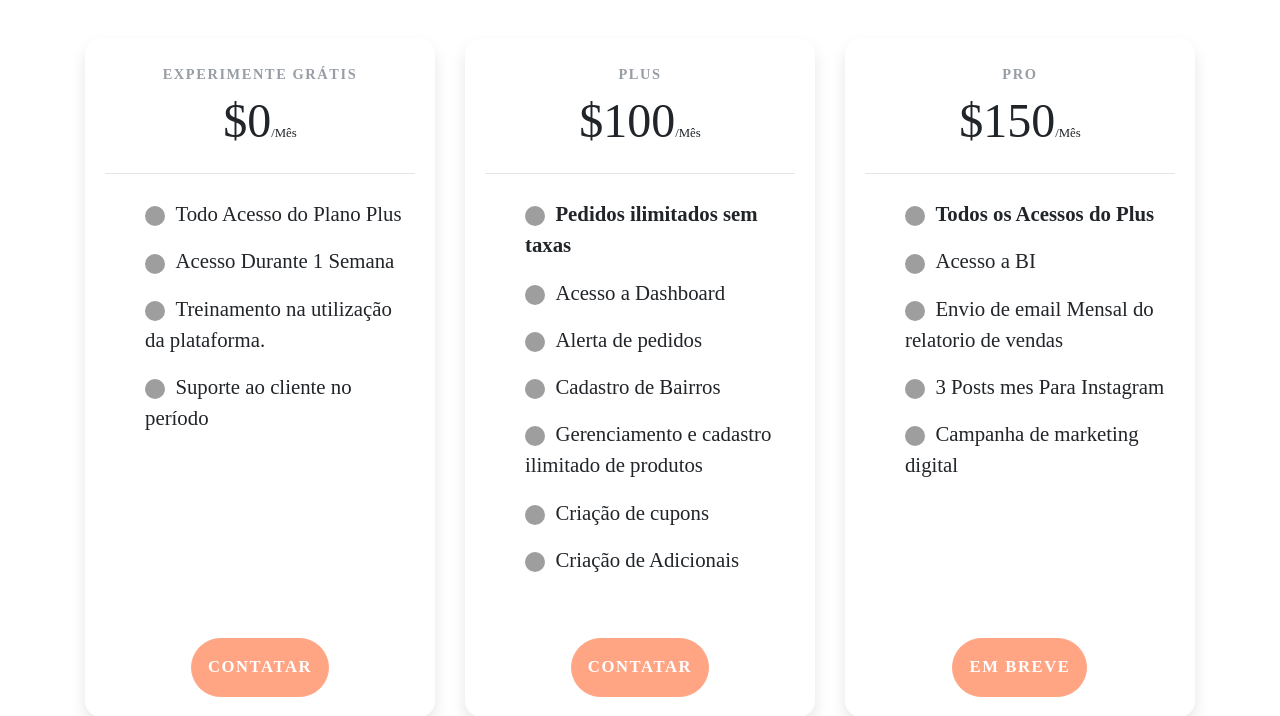
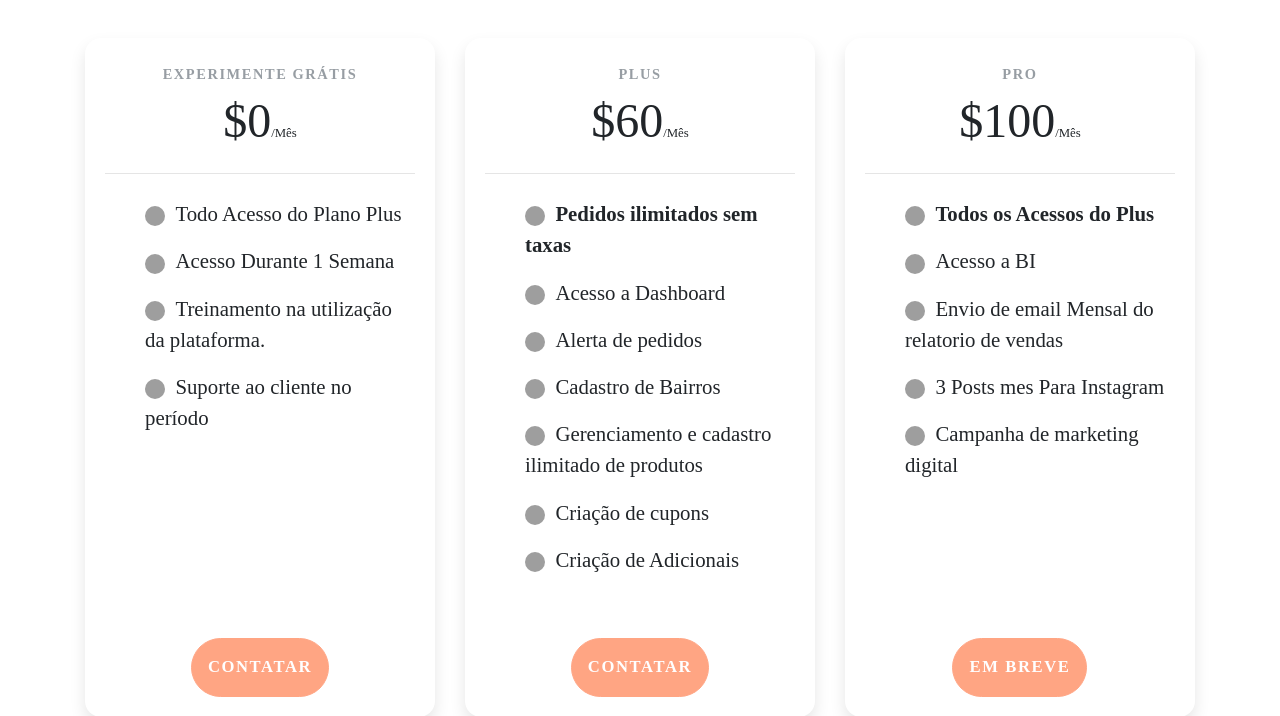
Before and after one commit to santosgv/Plataform, a Django app: page /pricing in a window 1280 px wide. Shown: the part 877-1593 px from the top of the page. Run offline with Django 4.2, Linux system fonts and the light colour scheme; some libraries are stand-ins or nearby versions; some web fonts are replaced; grey boxes are pictures that could not be loaded.

Commit message:
novo preço

```diff
--- a/Core/templates/precing.html
+++ b/Core/templates/precing.html
@@ -62,7 +62,7 @@ data-aos-delay="200">
           <div class="card mb-5 mb-lg-0">
             <div class="card-body">
               <h5 class="card-title text-muted text-uppercase text-center">Plus</h5>
-              <h6 class="card-price text-center">$100<span class="period">/Mês</span></h6>
+              <h6 class="card-price text-center">$60<span class="period">/Mês</span></h6>
               <hr>
               <ul class="fa-ul">
                 <li><span class="fa-li"><img width="20" height="20" src="https://img.icons8.com/color/48/checkmark--v1.png" alt="checkmark--v1"/> &nbsp<i class="fas fa-check"></i></span><strong>Pedidos ilimitados sem taxas</strong></li>
@@ -85,7 +85,7 @@ data-aos-delay="200">
           <div class="card">
             <div class="card-body">
               <h5 class="card-title text-muted text-uppercase text-center">Pro</h5>
-              <h6 class="card-price text-center">$150<span class="period">/Mês</span></h6>
+              <h6 class="card-price text-center">$100<span class="period">/Mês</span></h6>
               <hr>
               <ul class="fa-ul">
                 <li><span class="fa-li"><img width="20" height="20" src="https://img.icons8.com/color/48/checkmark--v1.png" alt="checkmark--v1"/> &nbsp<i class="fas fa-check"></i></span><strong>Todos os Acessos do Plus</strong></li>
```
